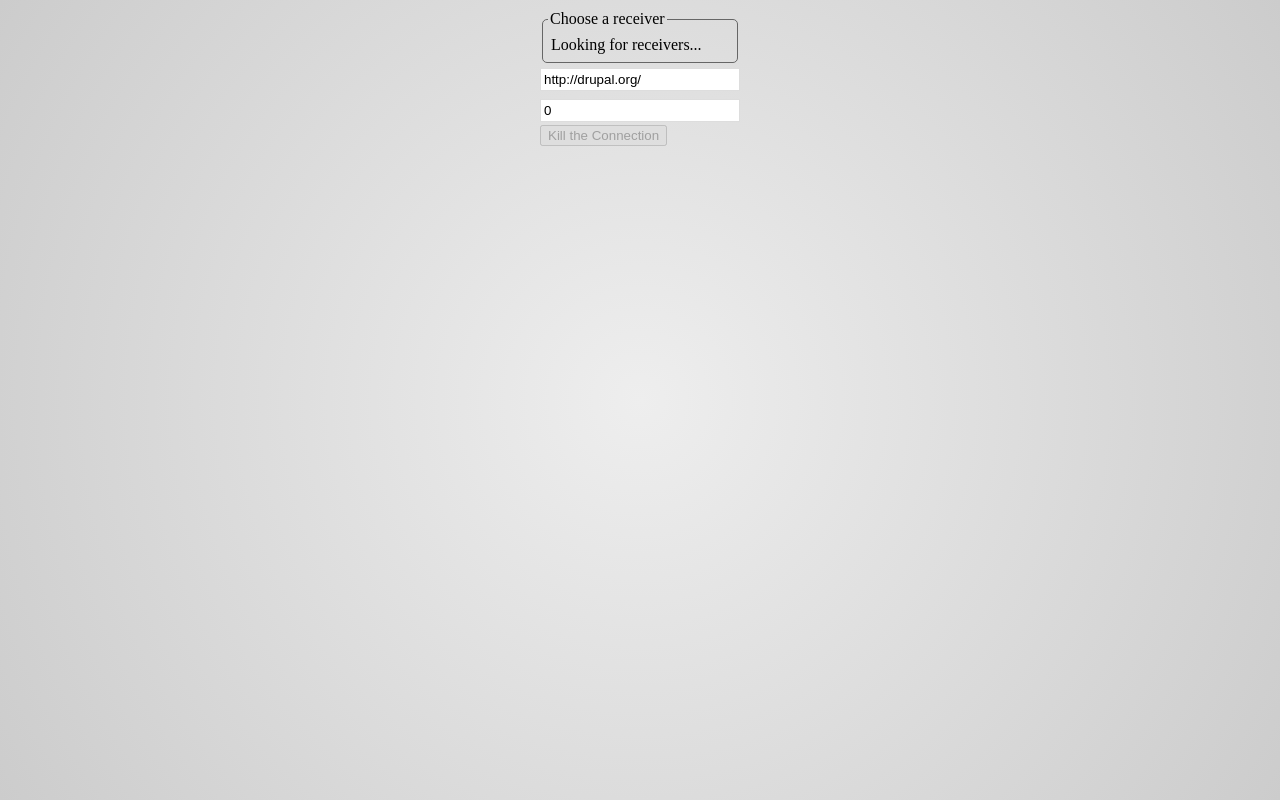
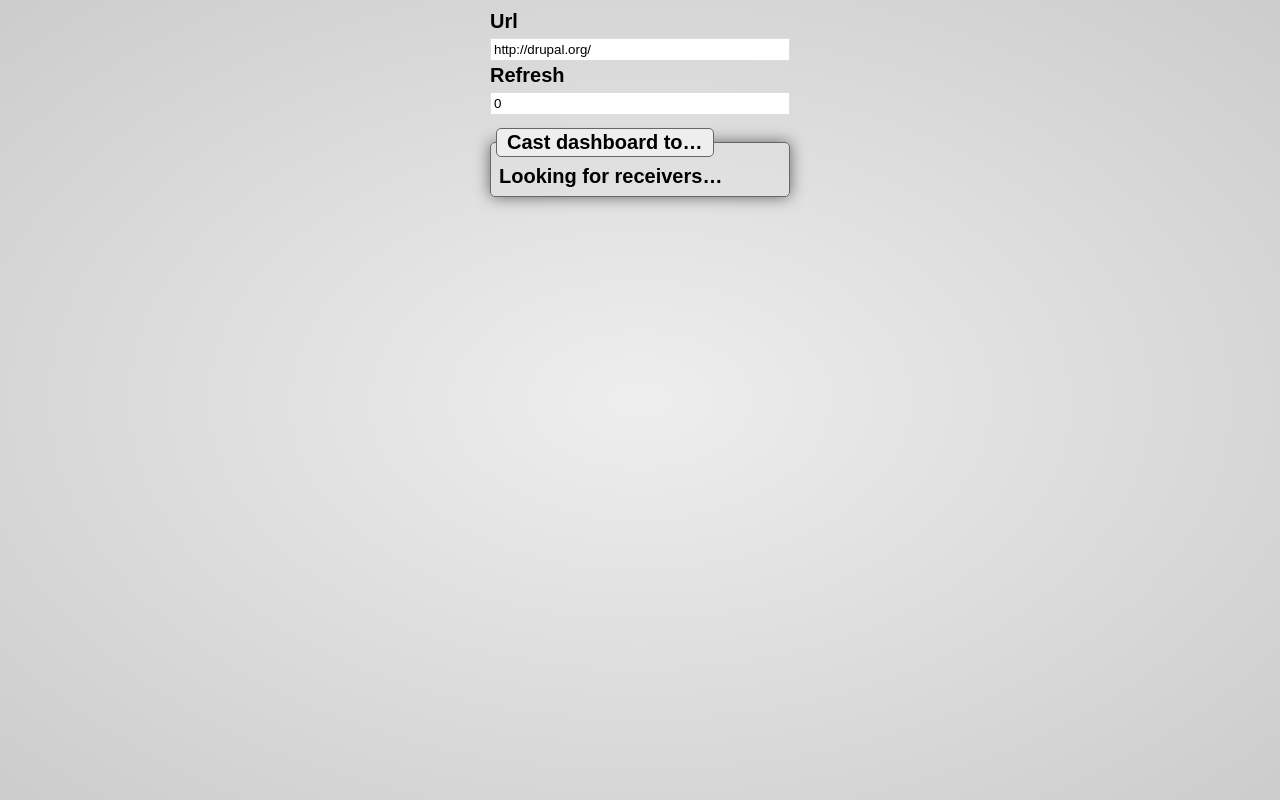
Before and after one commit to boombatower/chromecast-dashboard, a plain HTML site: page sender/index.html in a window 1280 px wide. Drawn offline with nearby package versions, Linux system fonts and the light colour scheme; a web font is replaced by a local one.

Commit message:
General sender CSS and HTML cleanup.

```diff
--- a/sender/index.html
+++ b/sender/index.html
@@ -3,17 +3,18 @@
     <title>Chromecast dashboard</title>
 
     <link rel="stylesheet" href="main.css">
+    <link rel="stylesheet" href="http://fonts.googleapis.com/css?family=Cabin+Condensed:700">
   </head>
   <body>
+    <label>Url <input type="text" id="url" value="http://drupal.org/"></label>
+    <label>Refresh <input type="number" id="refresh" min="0" value="0"></label>
     <fieldset class="receiver">
-      <legend>Choose a receiver</legend>
+      <legend>Cast dashboard to&hellip;</legend>
       <ul class="receiver-list">
-        <li>Looking for receivers...</li>
+        <li>Looking for receivers&hellip;</li>
       </ul>
     </fieldset>
-    <input type="text" id="url" value="http://drupal.org/">
-    <input type="number" id="refresh" min="0" value="0">
-    <button class="kill" disabled>Kill the Connection</button>
+    <button class="kill" disabled>Stop casting</button>
   </body>
 
   <script src="//ajax.googleapis.com/ajax/libs/jquery/2.0.3/jquery.min.js"></script>
--- a/sender/main.css
+++ b/sender/main.css
@@ -5,8 +5,13 @@
 body {
   margin: 10px auto;
   padding: 0;
-  width: 200px;
-  background-image: -webkit-radial-gradient(center center, circle cover, #eee, #ccc);
+  max-width: 200px;
+  min-width: 300px;
+  background-color: #ccc; /* fallback */
+  background: radial-gradient(ellipse at center, #eee, #ccc);
+  font-family: 'Cabin Condensed', sans-serif;
+  font-weight: bold;
+  font-size: 15pt;
 }
 #dashboard {
   width: 100%;
@@ -22,18 +27,30 @@ input, textarea {
   width: 100%;
 }
 input:focus, textarea:focus {
-  box-shadow: 0 0 5px rgba(81, 203, 238, 1);
+  box-shadow: 0 0 15px #ccc;
   padding: 3px 0px 3px 3px;
   margin: 5px 1px 3px 0px;
-  border: 1px solid rgba(81, 203, 238, 1);
+  border: 1px solid #ccc;
 }
 .receiver {
+  margin: 10px 0;
+  border: 1px solid #666;
+  box-shadow: 0 0 15px #666;
+  border-radius: 5px;
+  padding: 5px;
+}
+.receiver legend {
+  padding: 2px 10px;
+  background-color: #eee;
   border: 1px solid #666;
   border-radius: 5px;
-  padding: 5px;
 }
 .receiver-list {
   list-style: none;
   padding-left: 0px;
   margin: 3px;
 }
+.kill:disabled {
+  display: none;
+  background-color: red;
+}
```
